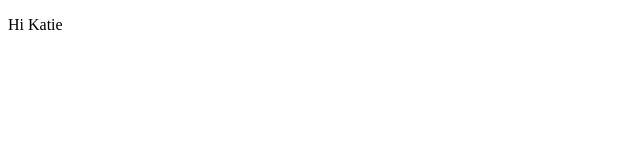
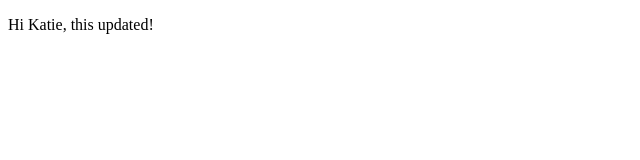
Before and after one commit to kt-wawro/devnodes, a website: page index.html in a window 1280 px wide. Shown: the whole page, without its empty margins (0-640 px from the left). Drawn offline with Linux system fonts and the light colour scheme.

Commit message:
Proving it works

```diff
--- a/index.html
+++ b/index.html
@@ -1 +1 @@
-<!doctype html><title>Page title</title><p>Hi Katie</p>
+<!doctype html><title>Page title</title><p>Hi Katie, this updated!</p>
```
